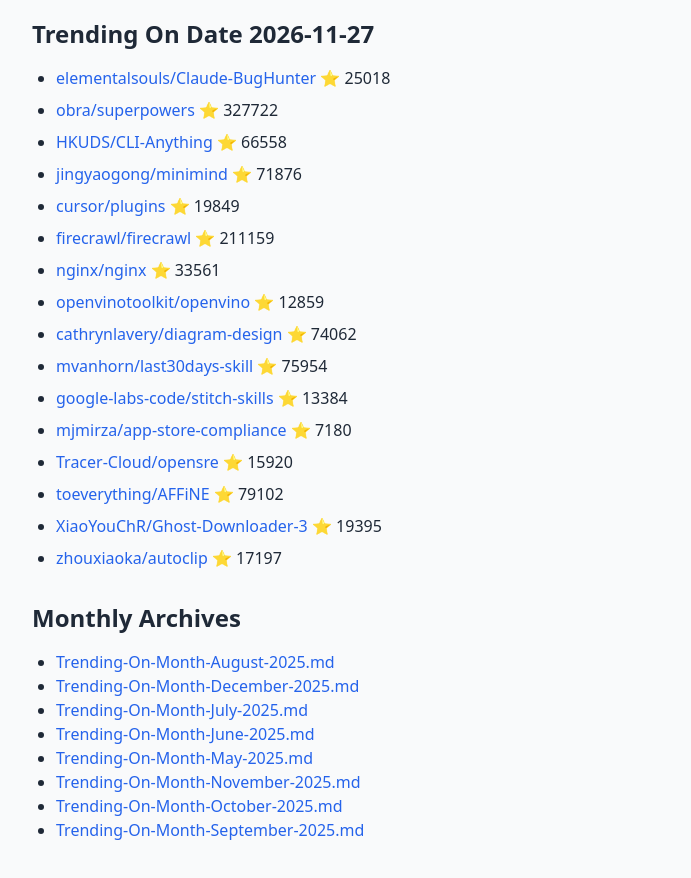
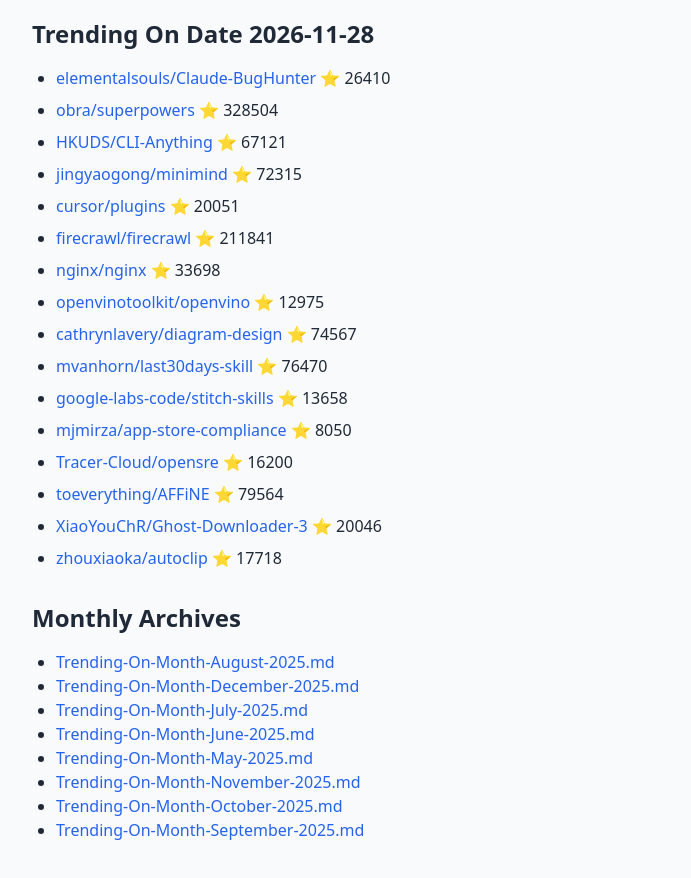
Before and after one commit to maheshndev/Trending-Repositories, a plain HTML site: page index.html in a window 1280 px wide. Shown: the part 70-948 px from the top of the page, without its empty margins (160-851 px from the left). Drawn offline with nearby package versions, Linux system fonts and the light colour scheme.

Commit message:
Daily trending update 2026-11-28

```diff
--- a/index.html
+++ b/index.html
@@ -9,24 +9,24 @@
 <body class="bg-gray-50 text-gray-800 p-6">
 <div class="max-w-4xl mx-auto">
 <h1 class="text-4xl font-bold mb-6">GitHub Daily Trending Repositories</h1>
-<h2 class='text-2xl font-bold mt-6 mb-4'>Trending On Date 2026-11-27</h2>
+<h2 class='text-2xl font-bold mt-6 mb-4'>Trending On Date 2026-11-28</h2>
 <ul class='list-disc ml-6 mb-6'>
-<li class='mb-2'><a href='https://github.com/elementalsouls/Claude-BugHunter' class='text-blue-600 hover:underline'>elementalsouls/Claude-BugHunter</a> ⭐ 25018</li>
-<li class='mb-2'><a href='https://github.com/obra/superpowers' class='text-blue-600 hover:underline'>obra/superpowers</a> ⭐ 327722</li>
-<li class='mb-2'><a href='https://github.com/HKUDS/CLI-Anything' class='text-blue-600 hover:underline'>HKUDS/CLI-Anything</a> ⭐ 66558</li>
-<li class='mb-2'><a href='https://github.com/jingyaogong/minimind' class='text-blue-600 hover:underline'>jingyaogong/minimind</a> ⭐ 71876</li>
-<li class='mb-2'><a href='https://github.com/cursor/plugins' class='text-blue-600 hover:underline'>cursor/plugins</a> ⭐ 19849</li>
-<li class='mb-2'><a href='https://github.com/firecrawl/firecrawl' class='text-blue-600 hover:underline'>firecrawl/firecrawl</a> ⭐ 211159</li>
-<li class='mb-2'><a href='https://github.com/nginx/nginx' class='text-blue-600 hover:underline'>nginx/nginx</a> ⭐ 33561</li>
-<li class='mb-2'><a href='https://github.com/openvinotoolkit/openvino' class='text-blue-600 hover:underline'>openvinotoolkit/openvino</a> ⭐ 12859</li>
-<li class='mb-2'><a href='https://github.com/cathrynlavery/diagram-design' class='text-blue-600 hover:underline'>cathrynlavery/diagram-design</a> ⭐ 74062</li>
-<li class='mb-2'><a href='https://github.com/mvanhorn/last30days-skill' class='text-blue-600 hover:underline'>mvanhorn/last30days-skill</a> ⭐ 75954</li>
-<li class='mb-2'><a href='https://github.com/google-labs-code/stitch-skills' class='text-blue-600 hover:underline'>google-labs-code/stitch-skills</a> ⭐ 13384</li>
-<li class='mb-2'><a href='https://github.com/mjmirza/app-store-compliance' class='text-blue-600 hover:underline'>mjmirza/app-store-compliance</a> ⭐ 7180</li>
-<li class='mb-2'><a href='https://github.com/Tracer-Cloud/opensre' class='text-blue-600 hover:underline'>Tracer-Cloud/opensre</a> ⭐ 15920</li>
-<li class='mb-2'><a href='https://github.com/toeverything/AFFiNE' class='text-blue-600 hover:underline'>toeverything/AFFiNE</a> ⭐ 79102</li>
-<li class='mb-2'><a href='https://github.com/XiaoYouChR/Ghost-Downloader-3' class='text-blue-600 hover:underline'>XiaoYouChR/Ghost-Downloader-3</a> ⭐ 19395</li>
-<li class='mb-2'><a href='https://github.com/zhouxiaoka/autoclip' class='text-blue-600 hover:underline'>zhouxiaoka/autoclip</a> ⭐ 17197</li>
+<li class='mb-2'><a href='https://github.com/elementalsouls/Claude-BugHunter' class='text-blue-600 hover:underline'>elementalsouls/Claude-BugHunter</a> ⭐ 26410</li>
+<li class='mb-2'><a href='https://github.com/obra/superpowers' class='text-blue-600 hover:underline'>obra/superpowers</a> ⭐ 328504</li>
+<li class='mb-2'><a href='https://github.com/HKUDS/CLI-Anything' class='text-blue-600 hover:underline'>HKUDS/CLI-Anything</a> ⭐ 67121</li>
+<li class='mb-2'><a href='https://github.com/jingyaogong/minimind' class='text-blue-600 hover:underline'>jingyaogong/minimind</a> ⭐ 72315</li>
+<li class='mb-2'><a href='https://github.com/cursor/plugins' class='text-blue-600 hover:underline'>cursor/plugins</a> ⭐ 20051</li>
+<li class='mb-2'><a href='https://github.com/firecrawl/firecrawl' class='text-blue-600 hover:underline'>firecrawl/firecrawl</a> ⭐ 211841</li>
+<li class='mb-2'><a href='https://github.com/nginx/nginx' class='text-blue-600 hover:underline'>nginx/nginx</a> ⭐ 33698</li>
+<li class='mb-2'><a href='https://github.com/openvinotoolkit/openvino' class='text-blue-600 hover:underline'>openvinotoolkit/openvino</a> ⭐ 12975</li>
+<li class='mb-2'><a href='https://github.com/cathrynlavery/diagram-design' class='text-blue-600 hover:underline'>cathrynlavery/diagram-design</a> ⭐ 74567</li>
+<li class='mb-2'><a href='https://github.com/mvanhorn/last30days-skill' class='text-blue-600 hover:underline'>mvanhorn/last30days-skill</a> ⭐ 76470</li>
+<li class='mb-2'><a href='https://github.com/google-labs-code/stitch-skills' class='text-blue-600 hover:underline'>google-labs-code/stitch-skills</a> ⭐ 13658</li>
+<li class='mb-2'><a href='https://github.com/mjmirza/app-store-compliance' class='text-blue-600 hover:underline'>mjmirza/app-store-compliance</a> ⭐ 8050</li>
+<li class='mb-2'><a href='https://github.com/Tracer-Cloud/opensre' class='text-blue-600 hover:underline'>Tracer-Cloud/opensre</a> ⭐ 16200</li>
+<li class='mb-2'><a href='https://github.com/toeverything/AFFiNE' class='text-blue-600 hover:underline'>toeverything/AFFiNE</a> ⭐ 79564</li>
+<li class='mb-2'><a href='https://github.com/XiaoYouChR/Ghost-Downloader-3' class='text-blue-600 hover:underline'>XiaoYouChR/Ghost-Downloader-3</a> ⭐ 20046</li>
+<li class='mb-2'><a href='https://github.com/zhouxiaoka/autoclip' class='text-blue-600 hover:underline'>zhouxiaoka/autoclip</a> ⭐ 17718</li>
 </ul>
 
 <h2 class='text-2xl font-bold mt-8 mb-4'>Monthly Archives</h2>
```
Also changed, not shown: old/November-2026.html (+17 -17 lines), 1 other file.
